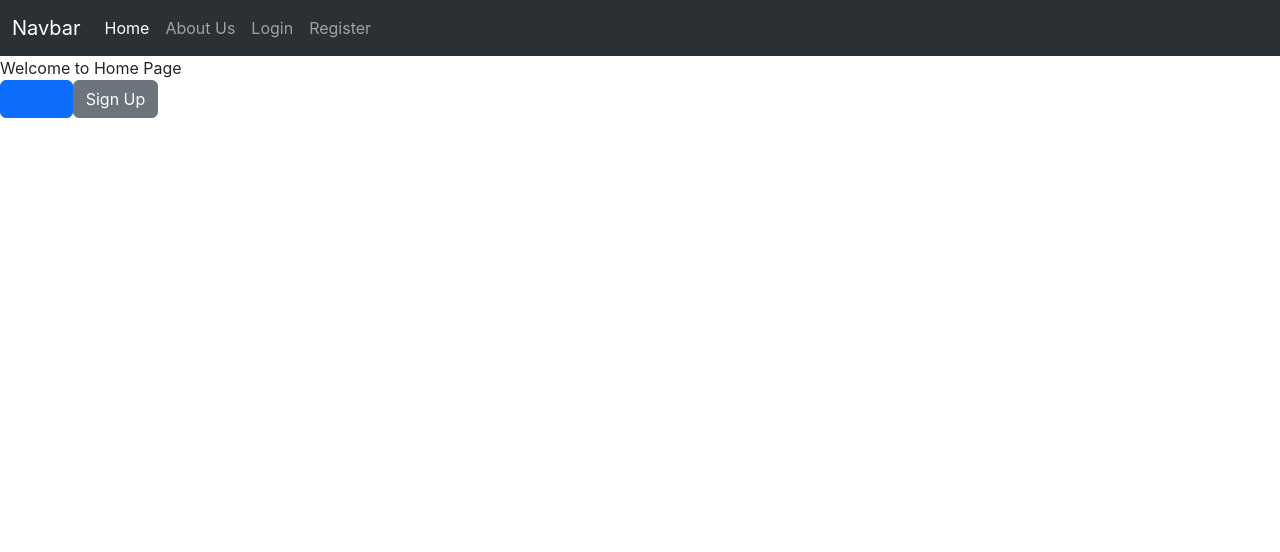
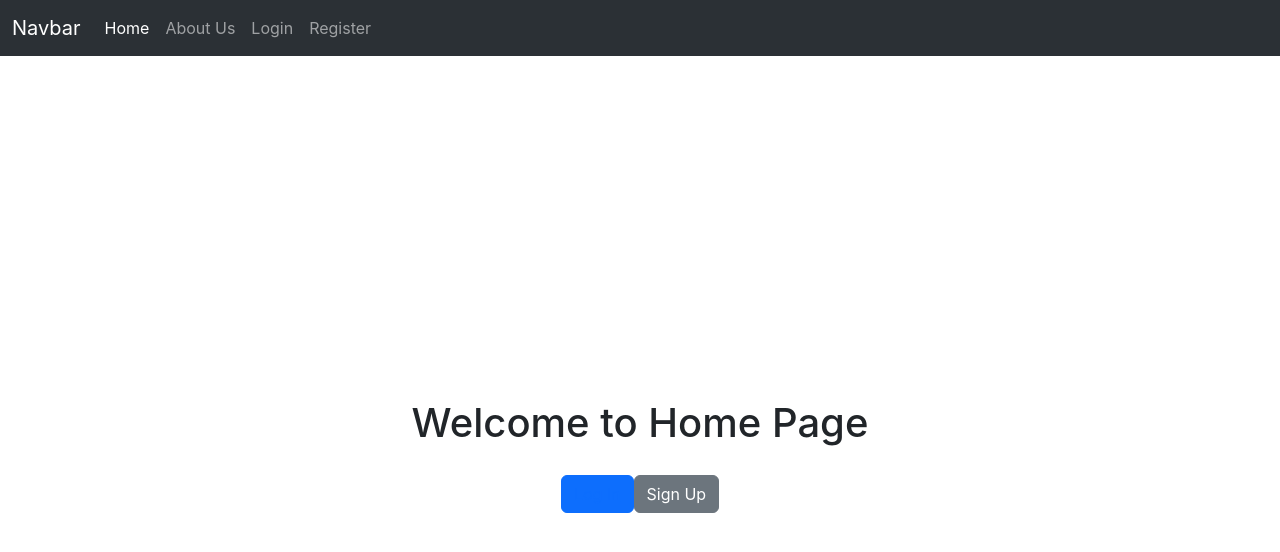
Before and after one commit to Samriddhacoderho/EXPENSE_MANAGEMENT_SYSTEM, a React (Create React App) app in the folder client_side/: page / in a window 1280 px wide. Shown: the top 552 px of the page. Built offline with nearby package versions, Linux system fonts and the light colour scheme.

Commit message:
Offset of card and worked on responisve design in login page

```diff
--- a/client_side/src/components/Button.module.css
+++ b/client_side/src/components/Button.module.css
@@ -1,3 +1,6 @@
 .button{
     padding: 10px;
 }
+.btn btn-primary{
+    color:red;
+}
--- a/client_side/src/components/Home.jsx
+++ b/client_side/src/components/Home.jsx
@@ -1,22 +1,27 @@
-import React, { useContext} from 'react'
-import { context } from '../contexts/Context'
-import Button from './Button'
+import React, { useContext } from 'react';
+import { context } from '../contexts/Context';
+import Button from './Button';
+import styles from './Home.module.css'; // Importing the correct CSS module
 
 const Home = () => {
-  const firstnameAccess=useContext(context)
-  const isLoggedIn=document.cookie.includes("loginToken=")
+  const firstnameAccess = useContext(context);
+  const isLoggedIn = document.cookie.includes("loginToken=");
+
   return (
+    isLoggedIn ? (
+      <div>
+        <h1>Welcome to Home Page {firstnameAccess.userMessage}</h1>
+        <div>{/* Add other content here if needed */}</div>
+      </div>
+    ) : (
+      <div className={styles.homeContainer}>
+        <h1>Welcome to Home Page</h1>
+        <div className={styles.buttonContainer}>
+          <Button />
+        </div>
+      </div>
+    )
+  );
+};
 
-    isLoggedIn?<div>
-      <h1>Welcome to Home Page {firstnameAccess.userMessage}</h1>
-      <div>
-
-      </div>
-
-    </div>:<div>Welcome to Home Page {<Button/>}</div>
-
-
-  )
-}
-
-export default Home
+export default Home;
--- /dev/null
+++ b/client_side/src/components/Home.module.css
@@ -0,0 +1,12 @@
+.homeContainer {
+  display: flex;
+  flex-direction: column;
+  align-items: center;
+  justify-content: center;
+  height: 100vh; /* Full viewport height */
+  text-align: center;
+}
+
+.buttonContainer {
+  margin-top: 20px; /* Add space above the button if needed */
+}
--- a/client_side/src/components/Login.module.css
+++ b/client_side/src/components/Login.module.css
@@ -26,6 +26,7 @@
   }
 
   /* Gradient background and rounded corners for the card */
+  /* Gradient background and rounded corners for the card */
 .card {
   max-width: 400px;
   width: 100%;
@@ -34,12 +35,29 @@
   background: linear-gradient(to right, #239d5a, #5dd08b); /* Gradient background */
   box-shadow: 0 10px 30px 10px rgba(0, 0, 0, 0.5); /* Updated shadow */
   color: white; /* White text */
+
+  /* Flexbox-friendly offset */
+  position: relative;
+  left: 10%; /* Move slightly to the right */
+  transform: translateX(10%); /* Responsive offset */
 }
 
-  /* Text under the email field */
-  .card .form-text {
-    color: white; /* Change text color to white */
+/* Responsive adjustments for the card */
+@media (max-width: 768px) {
+  .card {
+      left: 0; /* Reset offset for smaller screens */
+      transform: translateX(0); /* Fully center the card */
   }
+}
+
+@media (max-width: 480px) {
+  .card {
+      left: 0;
+      transform: translateX(0); /* Ensure it's centered on small devices */
+      padding: 20px; /* Reduce padding for smaller devices */
+  }
+}
+
 
   /* Styling the login button */
   .loginButton {
```
Lines whose indentation alone changed are shown as unchanged.
